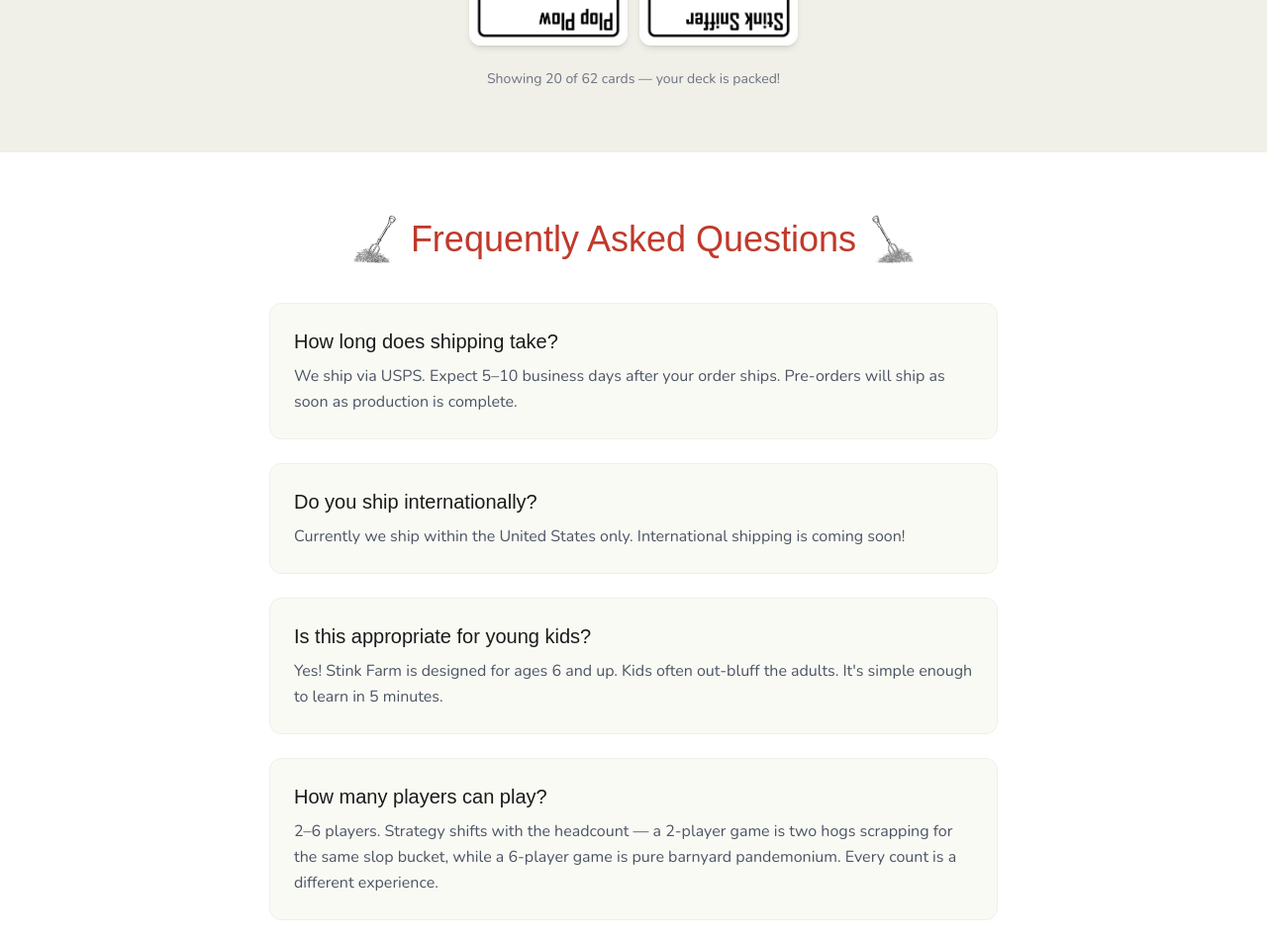
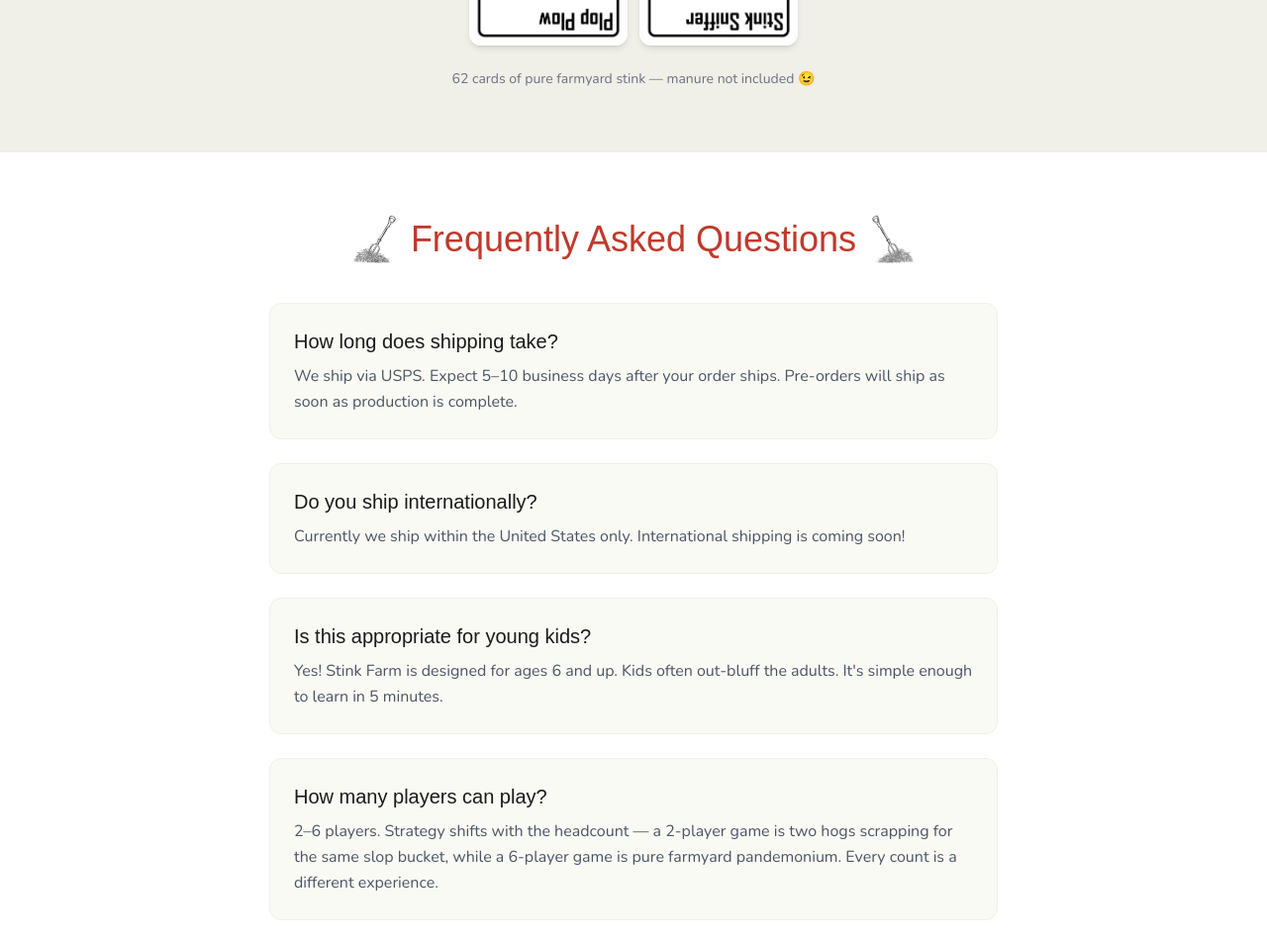
Before and after one commit to MikeOclaw/stink-farm-website, a Next.js app: page /buy in a window 1280 px wide. Shown: the part 2434-3388 px from the top of the page at 99% size. Built offline with nearby package versions, Linux system fonts and the light colour scheme; no server answers; a web font is replaced by a local one.

Commit message:
Buy page: farmyard not barnyard, manure not included tagline, fix US flag rendering issue

```diff
--- a/app/buy/page.tsx
+++ b/app/buy/page.tsx
@@ -142,7 +142,7 @@
                   is ready. You&apos;ll get an email confirmation.
                 </p>
                 <p className="font-body text-sm text-gray-600 mt-2">
-                  🇺🇸 <strong className="text-near-black">Made in the USA</strong>
+                  ✨ <strong className="text-near-black">Made in the USA</strong>
                 </p>
               </div>
             </div>
@@ -186,7 +186,7 @@
             ))}
           </div>
           <p className="font-body text-center text-gray-500 text-sm mt-6">
-            Showing 20 of 62 cards — your deck is packed!
+            62 cards of pure farmyard stink — manure not included 😉
           </p>
         </div>
       </section>
@@ -219,7 +219,8 @@
               },
               {
                 q: 'How many players can play?',
-                a: '2–6 players. Strategy shifts with the headcount — a 2-player game is two hogs scrapping for the same slop bucket, while a 6-player game is pure barnyard pandemonium. Every count is a different experience.',
+                a: '2–6 players. Strategy shifts with the headcount — a 2-player game is two hogs scrapping for the same slop bucket, while a 6-player game is pure farmyard pandemonium. Every count is a different experience.',
+
 
               },
               {
```
Also changed, not shown: 1 other file (tests, documents, lock files or other folders).
